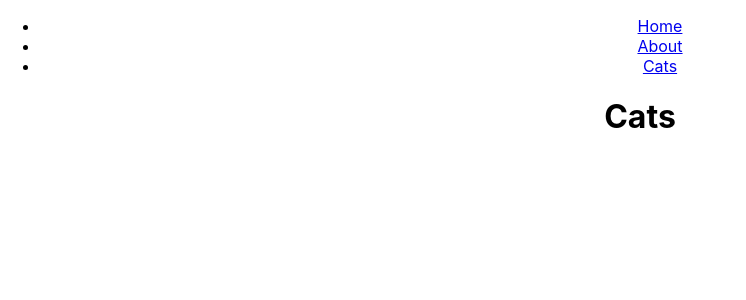
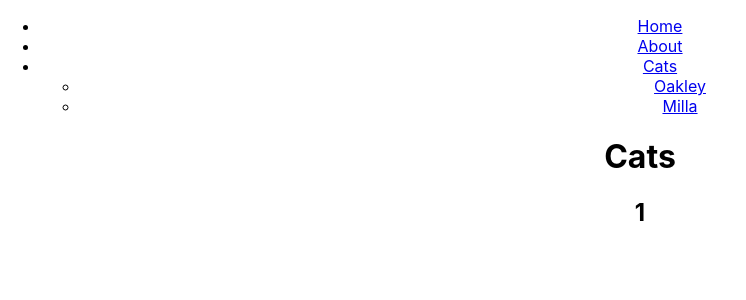
Before and after one commit to brienmizell/ReactRouterExercise, a React (Create React App) app: page /cats/1 in a window 1280 px wide. Shown: the top 300 px of the page, without its empty margins (0-746 px from the left). Built offline with nearby package versions, Linux system fonts and the light colour scheme.

Commit message:
shows componmet for single cat, showing route param

```diff
--- a/src/App.js
+++ b/src/App.js
@@ -1,5 +1,4 @@
 import React, { Component } from "react";
-import logo from "./logo.svg";
 import "./App.css";
 
 import { BrowserRouter as Router, Route, Link } from "react-router-dom";
@@ -8,6 +7,7 @@ import NavBar from "./NavBar";
 import Home from "./Home";
 import About from "./About";
 import Cats from "./Cats";
+import OneCat from "./OneCat";
 
 class App extends Component {
   render() {
@@ -18,6 +18,7 @@ class App extends Component {
           <Route path="/" exact component={Home} />
           <Route path="/about" component={About} />
           <Route path="/cats" component={Cats} />
+          <Route path="/cats/:catName" component={OneCat} />
         </div>
       </Router>
     );
--- a/src/NavBar.js
+++ b/src/NavBar.js
@@ -12,6 +12,14 @@ const NavBar = props => {
       </li>
       <li>
         <Link to="/cats">Cats</Link>
+        <ul>
+          <li>
+            <Link to="/cats/oakley">Oakley</Link>
+          </li>
+          <li>
+            <Link to="/cats/milla">Milla</Link>
+          </li>
+        </ul>
       </li>
     </ul>
   );
--- /dev/null
+++ b/src/OneCat.js
@@ -0,0 +1,7 @@
+import React from "react";
+
+const OneCat = props => {
+  return <h2>{props.match.params.catName}</h2>;
+};
+
+export default OneCat;
```
